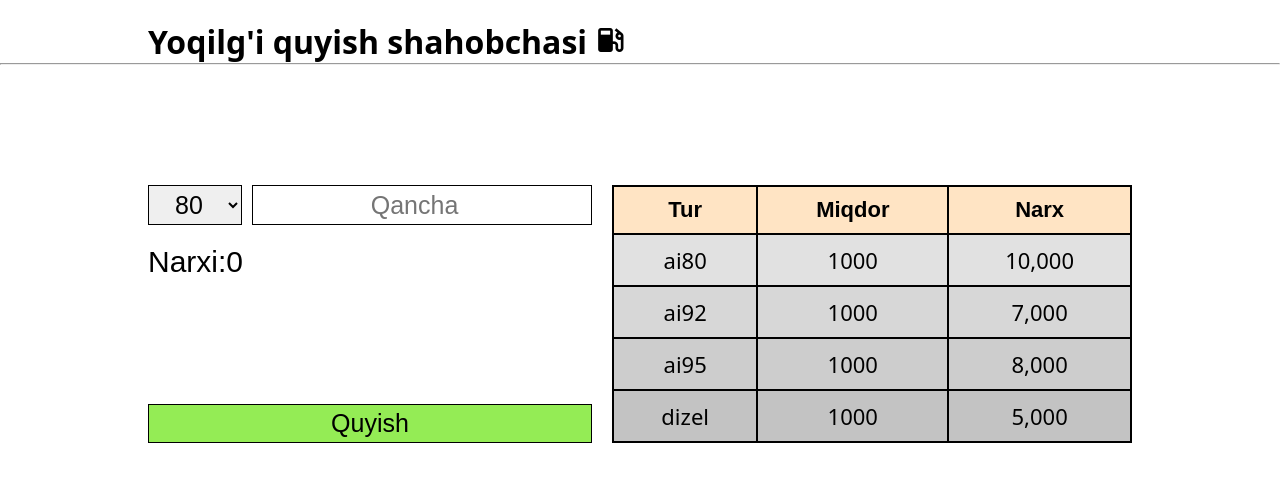
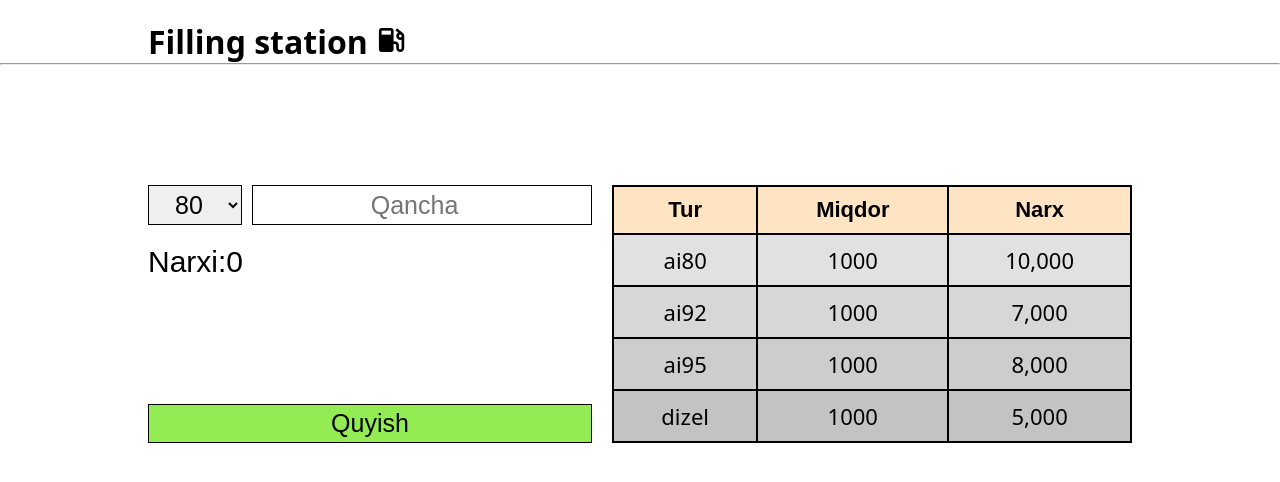
Before and after one commit to svkhrobbeck/filling-station, a plain HTML site: page index.html in a window 1280 px wide. Drawn offline with nearby package versions, Linux system fonts and the light colour scheme.

Commit message:
Change header__title text-content

```diff
--- a/index.html
+++ b/index.html
@@ -12,7 +12,7 @@
     <!-- HEADER -->
     <header class="header">
       <div class="container">
-        <h1 class="header__title">Yoqilg'i quyish shahobchasi <i class="bx bxs-gas-pump"></i></h1>
+        <h1 class="header__title">Filling station <i class="bx bxs-gas-pump"></i></h1>
       </div>
       <hr />
     </header>
```
